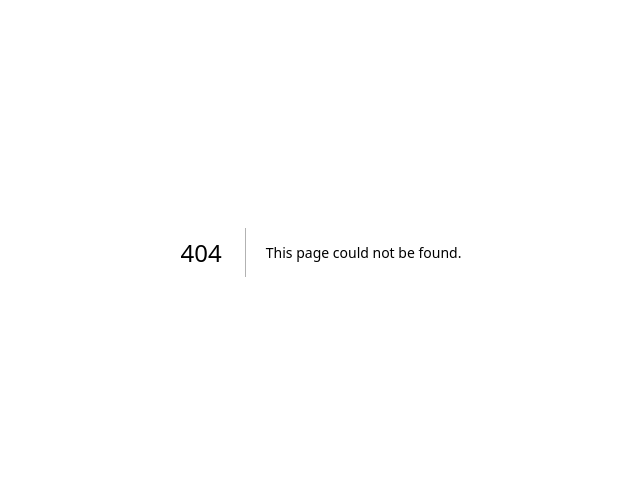
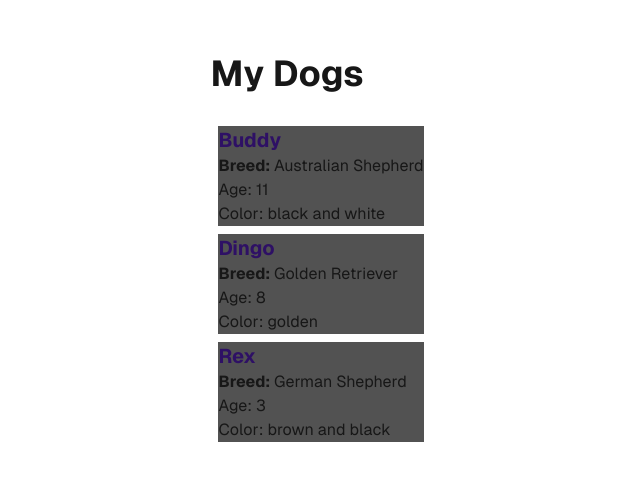
Before and after one commit to nazzaamout/cprg306-assignments, a Next.js app: page /week-3 in a window 1280 px wide. Before the commit this address had no page. Shown: the part 148-628 px from the top of the page, without its empty margins (319-959 px from the left). Built offline with nearby package versions, Linux system fonts and the light colour scheme.

Commit message:
week3 demo complete

```diff
--- /dev/null
+++ b/app/week-3/dog.js
@@ -0,0 +1,13 @@
+export default function Dog({ name, breed, age, color }) {
+  return (
+    <section className="m-2 bg-neutral-600">
+      <h3 className="text-xl font-bold text-violet-950">{name}</h3>
+      <p>
+        <span className="font-bold">Breed: </span>
+        {breed}
+      </p>
+      <p>Age: {age}</p>
+      <p>Color: {color}</p>
+    </section>
+  );
+}
--- /dev/null
+++ b/app/week-3/page.js
@@ -0,0 +1,53 @@
+import Dog from "./dog";
+
+export default function Page() {
+  let dog1 = {
+    name: "Buddy",
+    breed: "Australian Shepherd",
+    age: 11,
+    color: "black and white",
+  };
+
+  let dog2 = {
+    name: "Dingo",
+    breed: "Golden Retriever",
+    age: 8,
+    color: "golden",
+  };
+
+  let dog3 = {
+    name: "Rex",
+    breed: "German Shepherd",
+    age: 3,
+    color: "brown and black",
+  };
+
+  return (
+    <div className="grid grid-rows-[20px_1fr_20px] items-center justify-items-center min-h-screen p-8 pb-20 gap-16 sm:p-20 font-[family-name:var(--font-geist-sans)]">
+      <main className="flex flex-col gap-8 row-start-2 items-center sm:items-start">
+        <div>
+          <h1 className="text-4xl font-bold">My Dogs</h1>
+          <br />
+          <Dog
+            name={dog1.name}
+            breed={dog1.breed}
+            age={dog1.age}
+            color={dog1.color}
+          />
+          <Dog
+            name={dog2.name}
+            breed={dog2.breed}
+            age={dog2.age}
+            color={dog2.color}
+          />
+          <Dog
+            name={dog3.name}
+            breed={dog3.breed}
+            age={dog3.age}
+            color={dog3.color}
+          />
+        </div>
+      </main>
+    </div>
+  );
+}
```
